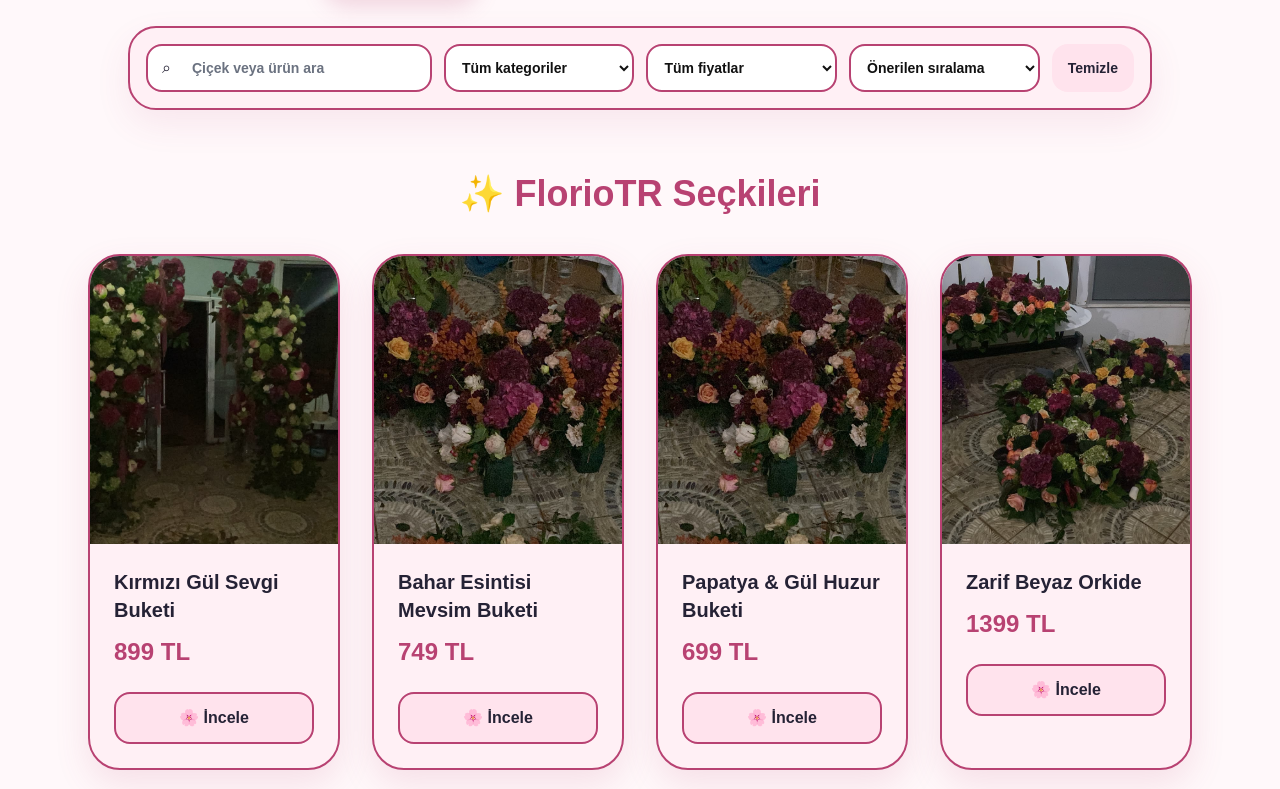
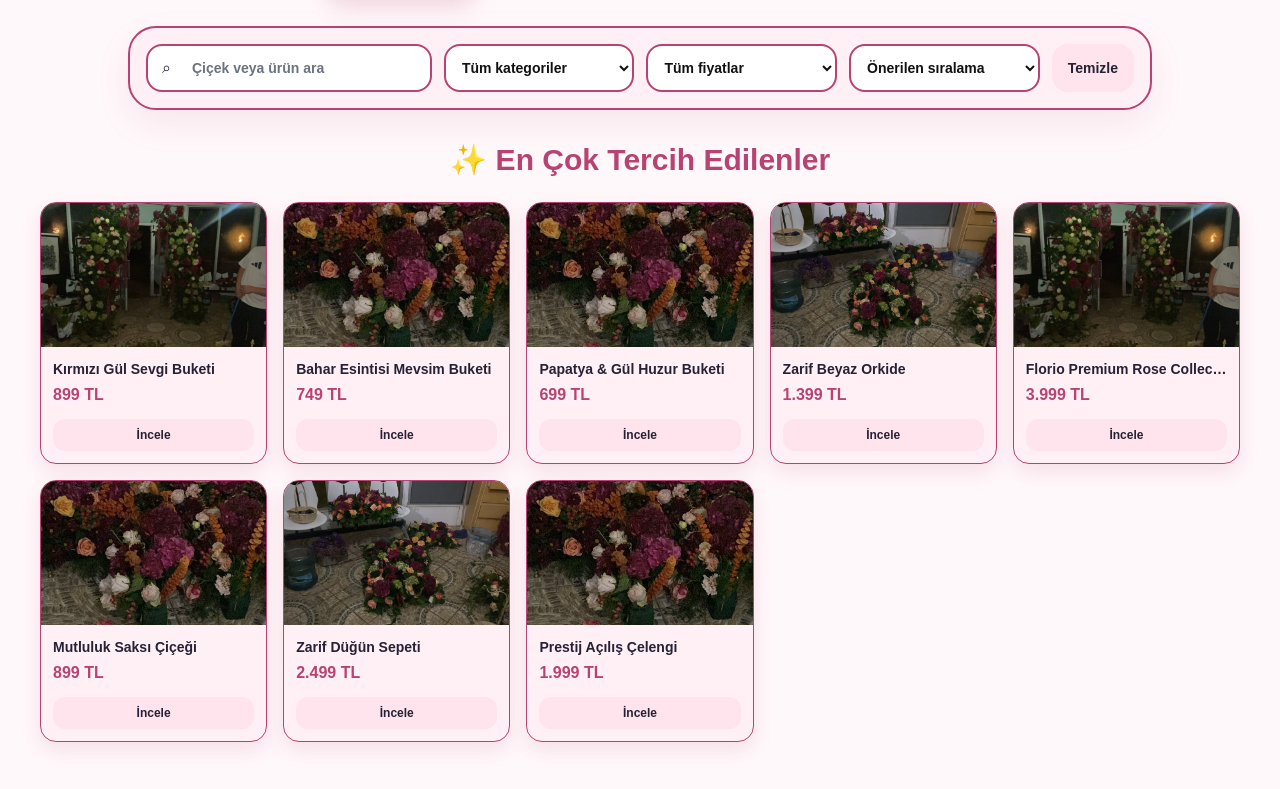
Before and after one commit to akturkvolkan75-design/FlorioTR, a Next.js app: page / in a window 1280 px wide. Shown: the part 1871-2660 px from the top of the page. Built offline with nearby package versions, Linux system fonts and the light colour scheme; no server answers; the database is empty.

Commit message:
redesign featured flowers compact cards

```diff
--- a/components/home/FeaturedFlowers.tsx
+++ b/components/home/FeaturedFlowers.tsx
@@ -10,60 +10,43 @@ export default function FeaturedFlowers() {
 
   const products = useProducts();
 
-
-  const featuredProducts = products.slice(0,4);
-
+  const featuredProducts = products.slice(0,8);
 
   const { theme } = useTheme();
 
   const colors = themes[theme].colors;
 
 
-
   return (
 
-
     <section
-
       className="
       mx-auto
-      max-w-6xl
-      px-6
-      py-16
+      max-w-7xl
+      px-4
+      py-8
       "
-
     >
 
 
-
+      <div className="mb-6 text-center">
 
         <h2
-
           className="
-        mb-10
-        text-center
-        text-3xl
-        font-extrabold
-        md:text-4xl
+          text-2xl
+          font-black
+          md:text-3xl
           "
-
           style={{
-
-          color:
-          colors.primary
-
+            color: colors.primary
           }}
-
         >
 
-        ✨ FlorioTR Seçkileri
-
+          ✨ En Çok Tercih Edilenler
 
         </h2>
 
-
-
-
+      </div>
 
 
 
@@ -71,79 +54,55 @@ export default function FeaturedFlowers() {
 
         className="
         grid
-        gap-8
-        sm:grid-cols-2
-        lg:grid-cols-4
+        grid-cols-2
+        gap-4
+        sm:grid-cols-3
+        lg:grid-cols-5
         "
 
       >
 
 
-
-
-
-        {
-
-          featuredProducts.map((product)=>(
-
+        {featuredProducts.map((product)=>(
 
 
           <article
 
-
             key={product.id}
-
 
             className="
             group
             overflow-hidden
-              rounded-[32px]
-              shadow-2xl
-              transition-all
-              duration-500
-              hover:-translate-y-3
+            rounded-2xl
+            transition
+            duration-300
+            hover:-translate-y-1
             "
 
             style={{
 
-
-                background:
-                colors.card,
-
+              background:colors.card,
 
               border:
-                `2px solid ${colors.cardBorder}`,
+              `1px solid ${colors.cardBorder}`,
 
               boxShadow:
-                `0 14px 34px ${colors.cardBorder}22`
-
+              `0 8px 20px ${colors.cardBorder}22`
 
             }}
-
-
 
           >
 
 
 
-
-
-              {/* Görsel */}
-
-
             <div
 
               className="
-                relative
-                h-56
-                sm:h-64
-                lg:h-72
+              h-36
               overflow-hidden
               "
 
             >
-
-
 
               <img
 
@@ -156,174 +115,103 @@ export default function FeaturedFlowers() {
                 w-full
                 object-cover
                 transition
-                  duration-700
-                  group-hover:scale-110
+                duration-500
+                group-hover:scale-105
                 "
 
               />
-
-
-
-                <div
-
-                  className="
-                  absolute
-                  inset-0
-                  bg-black/10
-                  opacity-0
-                  transition
-                  duration-500
-                  group-hover:opacity-100
-                  "
-
-                />
-
-
 
             </div>
 
 
 
-
-
-
-
-              {/* Bilgi */}
-
-
-              <div className="p-6">
-
-
-
+            <div className="p-3">
 
 
               <h3
 
                 className="
-                  text-xl
-                  font-bold
+                truncate
+                text-sm
+                font-black
                 "
 
                 style={{
-
-                    color:
-                    colors.foreground
-
+                  color:colors.foreground
                 }}
 
               >
 
                 {product.name}
 
-
               </h3>
-
-
-
-
 
 
 
               <p
 
                 className="
+                mt-1
+                text-base
+                font-black
+                "
+
+                style={{
+                  color:colors.primary
+                }}
+
+              >
+
+                {product.price.toLocaleString("tr-TR")} TL
+
+              </p>
+
+
+
+              <Link
+
+                href={`/urunler/${product.slug}`}
+
+                className="
                 mt-3
-                  text-2xl
-                  font-extrabold
+                block
+                rounded-xl
+                py-2
+                text-center
+                text-xs
+                font-black
                 "
 
                 style={{
 
+                  background:
+                  colors.actionSecondary,
+
                   color:
-                    colors.primary
+                  colors.actionSecondaryText
 
                 }}
 
               >
 
-                  {product.price} TL
-
-
-                </p>
-
-
-
-
-
-
-
-                <Link
-
-
-                  href={`/urunler/${product.slug}`}
-
-
-                  className="
-                  mt-6
-                  block
-                  rounded-2xl
-                  py-3
-                  text-center
-                  font-bold
-                  transition-all
-                  hover:scale-105
-                  "
-
-                  style={{
-
-
-                    background:
-                    colors.actionSecondary,
-
-
-                    color:
-                    colors.actionSecondaryText,
-
-                    border:
-                    `2px solid ${colors.actionPrimary}`
-
-
-                  }}
-
-
-
-                >
-
-                  🌸 İncele
-
+                İncele
 
               </Link>
-
-
-
 
 
             </div>
 
 
-
-
-
           </article>
 
 
-
-
-          ))
-
-        }
-
-
-
+        ))}
 
 
       </div>
 
 
-
-
     </section>
-
 
   );
 
```
Lines whose indentation alone changed are shown as unchanged.
